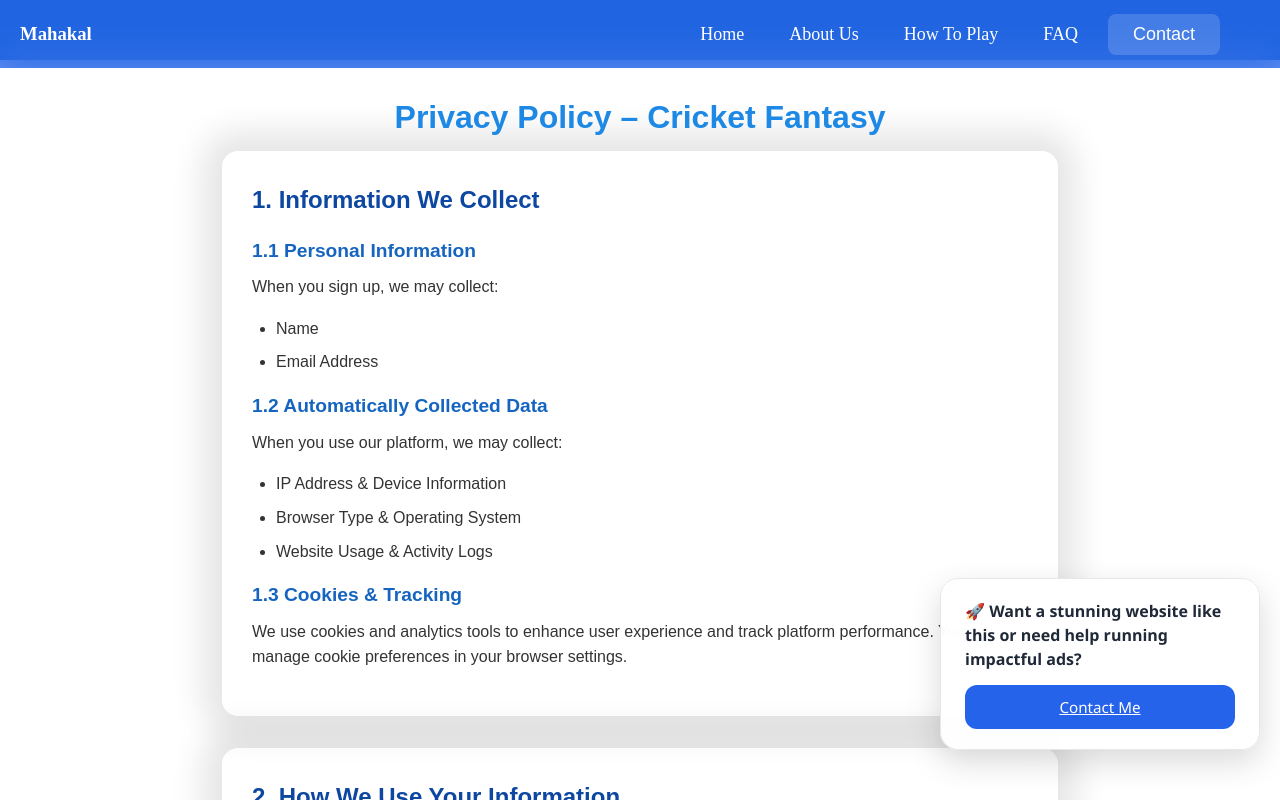
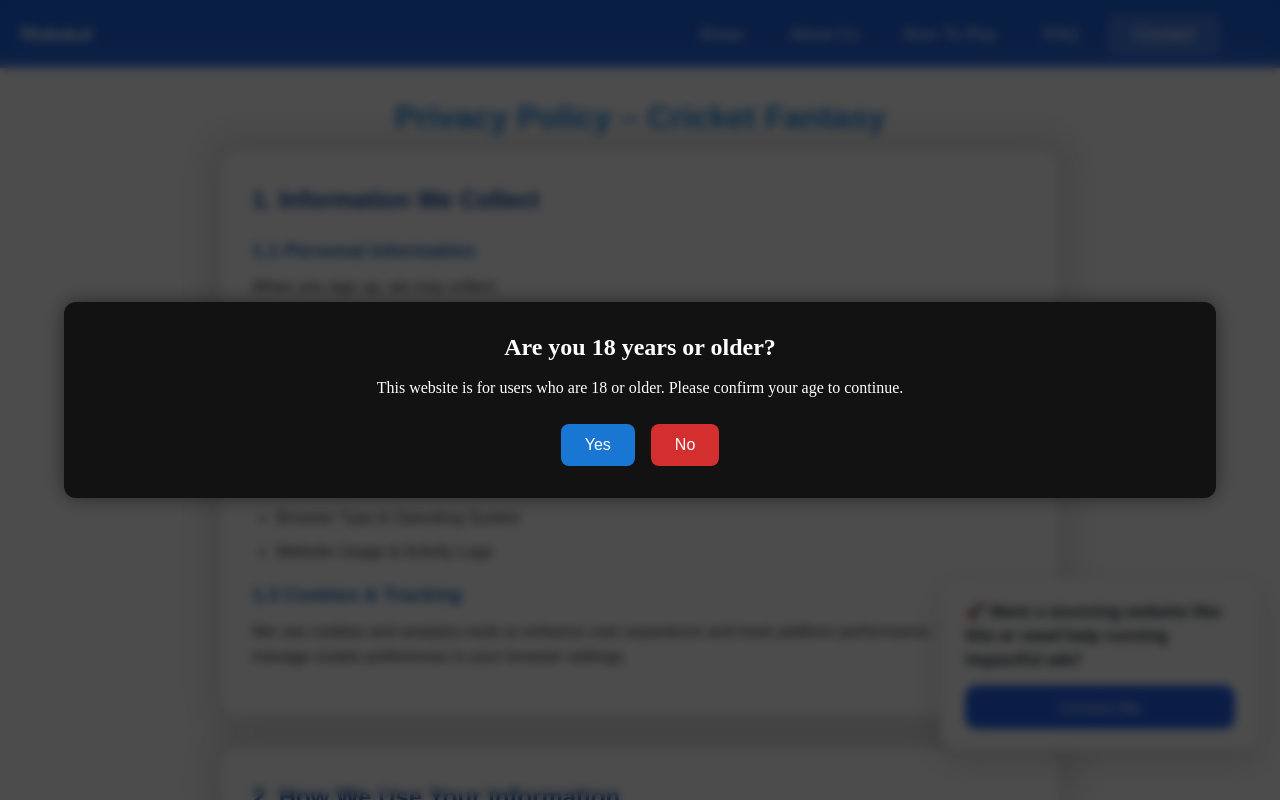
Before and after one commit to TheMahakalLiveWebApp/App, a Next.js app: page /privacy-policy in a window 1280 px wide. Built offline with nearby package versions, Linux system fonts and the light colour scheme.

Commit message:
verify age added and game policy

```diff
--- a/app/about/page.tsx
+++ b/app/about/page.tsx
@@ -90,10 +90,7 @@ const About = () => {
                 <div className="heading">Contact Us</div>
                 <div className="about">
                     <div className="subheading">Have questions, feedback, or need support? We’re here to help!</div>
-                    <div className="info">
-                        <li><p>Email</p>: <a href="mailto:support@khelofantasy.site" target="_blank">support@khelofantasy.site</a></li>
-                        <li>Address: Wadgaon Sheri, Pune, Maharashtra 411014</li>
-                    </div>
+
                 </div>
                 <div className="conclusion">For assistance, visit our <Link href="/faq">FAQ</Link> or <Link href="/contact">Contact Us</Link> page.</div>
             </section>
--- /dev/null
+++ b/app/ageverify/AgeVerifyer.tsx
@@ -0,0 +1,109 @@
+"use client";
+import { useEffect, useState } from "react";
+
+export default function AgeGateWrapper({ children }: { children: React.ReactNode }) {
+  const [hasMounted, setHasMounted] = useState(false);
+  const [isVerified, setIsVerified] = useState<boolean | null>(null);
+
+  useEffect(() => {
+    setHasMounted(true);
+    const verified = localStorage.getItem("age_verified");
+    setIsVerified(verified === "true");
+  }, []);
+
+  const handleYes = () => {
+    localStorage.setItem("age_verified", "true");
+    setIsVerified(true);
+  };
+
+  const handleNo = () => {
+    window.location.reload();
+  };
+
+  if (!hasMounted) return null;
+
+  return (
+    <>
+      {children}
+      {(isVerified === false || isVerified === null) && (
+        <div style={overlayStyle}>
+          <div style={modalBoxStyle}>
+            <h2 style={headingStyle}>Are you 18 years or older?</h2>
+            <p style={infoboxStyle}>
+              This website is for users who are 18 or older. Please confirm your age to continue.
+            </p>
+            <div style={btnContainerStyle}>
+              <button onClick={handleYes} style={yesBtnStyle}>Yes</button>
+              <button onClick={handleNo} style={noBtnStyle}>No</button>
+            </div>
+          </div>
+        </div>
+      )}
+    </>
+  );
+}
+const overlayStyle = {
+  position: "fixed" as const,
+  top: 0,
+  left: 0,
+  width: "100vw",
+  height: "100vh",
+  backgroundColor: "rgba(0, 0, 0, 0.7)",
+  display: "flex",
+  alignItems: "center",
+  justifyContent: "center",
+  zIndex: 9999,
+  padding: "1rem",
+  boxSizing: "border-box" as const,
+  backdropFilter: "blur(5px)",
+};
+
+const modalBoxStyle = {
+  background: "#121212",
+  padding: "2rem",
+  borderRadius: "12px",
+  color: "white",
+  textAlign: "center" as const,
+  boxShadow: "0 0 20px rgba(0,0,0,0.5)",
+  maxWidth: "90vw",
+  width: "100%",
+  maxHeight: "90vh",
+};
+
+const headingStyle = {
+  fontSize: "1.5rem",
+  marginBottom: "1rem",
+};
+
+const infoboxStyle = {
+  fontSize: "1rem",
+  marginBottom: "1.5rem",
+  lineHeight: "1.4",
+};
+
+const btnContainerStyle = {
+  display: "flex",
+  justifyContent: "center",
+  flexWrap: "wrap" as const,
+  gap: "1rem",
+};
+
+const yesBtnStyle = {
+  background: "#1976d2",
+  border: "none",
+  color: "#fff",
+  padding: "0.75rem 1.5rem",
+  borderRadius: "8px",
+  fontSize: "1rem",
+  cursor: "pointer",
+};
+
+const noBtnStyle = {
+  background: "#d32f2f",
+  border: "none",
+  color: "#fff",
+  padding: "0.75rem 1.5rem",
+  borderRadius: "8px",
+  fontSize: "1rem",
+  cursor: "pointer",
+};
--- a/app/disclaimer/page.tsx
+++ b/app/disclaimer/page.tsx
@@ -69,7 +69,6 @@ const DisclaimerLegality = () => {
         <h2>7. Contact Us</h2>
         <p>For legal inquiries, please reach out to:</p>
         <ul>
-          <li>Email: <a href="mailto:legal@reddyannagamess3.shop" target="_blank" >legal@reddyannagamess3.shop</a></li>
           <li>Contact Page: <Link href="/contact">Click Here</Link></li>
         </ul>
       </section>
--- a/app/fair-play-policy/page.tsx
+++ b/app/fair-play-policy/page.tsx
@@ -65,7 +65,6 @@ const FairPlayPolicy = () => {
           For inquiries related to fair play violations or policy clarifications:
         </p>
         <ul>
-          <li>Email: <Link href="mailto:support@reddyannagamess3.shop" target="_blank">support@reddyannagamess3.shop</Link></li>
           <li>Contact Page: <Link href="/contact" >Click Here</Link></li>
         </ul>
       </section>
--- a/app/footer/footer.tsx
+++ b/app/footer/footer.tsx
@@ -24,6 +24,7 @@ const Footer = () => {
             <li><Link href="/faq"  >FAQ</Link></li>
             <li><Link href="/how-to-play" >How To Play</Link></li>
             <li><Link href="/privacy-policy">Privacy Policy</Link></li>
+            <li><Link href="/responsible-game-policy">Responsible Gaming</Link></li>
             <li><Link href="/fair-play-policy" >Fair Play Policy</Link></li>
             <li><Link href="/terms-and-conditions"  >Terms & Conditions</Link></li>
             <li><Link href="/disclaimer"  >Disclaimer & Legit Notice</Link></li>
--- a/app/layout.tsx
+++ b/app/layout.tsx
@@ -1,9 +1,11 @@
-import { Analytics } from "@vercel/analytics/next"
+// app/layout.tsx
+import "./globals.css";
 import type { Metadata } from "next";
 import { Geist, Geist_Mono } from "next/font/google";
-import "./globals.css";
 import NavBar from "./navbar";
 import { Footer } from "./footer/footer";
+import AgeGateWrapper from "./ageverify/AgeVerifyer"; // client component
+import { Analytics } from "@vercel/analytics/next";
 
 const geistSans = Geist({
   variable: "--font-geist-sans",
@@ -22,16 +24,18 @@ export const metadata: Metadata = {
 
 export default function RootLayout({
   children,
-}: Readonly<{
+}: {
   children: React.ReactNode;
-}>) {
+}) {
   return (
     <html lang="en">
       <body className={`${geistSans.variable} ${geistMono.variable}`}>
+        <AgeGateWrapper>
           <NavBar />
           {children}
-          <Analytics/>
+          <Analytics />
           <Footer />
+        </AgeGateWrapper>
       </body>
     </html>
   );
--- a/app/myads/myads.scss
+++ b/app/myads/myads.scss
@@ -13,6 +13,10 @@
   font-family: "Segoe UI", Roboto, "Helvetica Neue", Arial, sans-serif;
   margin-bottom: 30px;
   transition: transform 0.3s ease;
+
+  a{
+    text-decoration: none;
+  }
 
   &:hover {
     transform: translateY(-4px);
--- a/app/privacy-policy/page.tsx
+++ b/app/privacy-policy/page.tsx
@@ -98,7 +98,6 @@ const PrivacyPolicy = () => {
         </p>
         <p>For privacy-related inquiries, contact:</p>
         <ul>
-          <li>Email: <a href="mailto:privacy@khelofantasy.site" target="_blank" >privacy@khelofantasy.site</a></li>
           <li>Contact Page: <Link href="/contact" >Click Here</Link></li>
         </ul>
       </section>
--- a/app/responsible-game-policy/page.tsx
+++ b/app/responsible-game-policy/page.tsx
@@ -72,7 +72,6 @@ const ResponsibleGaming = () => {
           If you need assistance with responsible gaming, self-exclusion, or have concerns, reach out to us:
         </p>
         <ul>
-          <li>Email: <a href="mailto:support@khelofantasy.site" target="_blank" >support@khelofantasy.site</a></li>
           <li>Contact Page: <Link href="/contact">Click Here</Link></li>
         </ul>
       </section>
--- a/app/terms-and-conditions/page.tsx
+++ b/app/terms-and-conditions/page.tsx
@@ -102,7 +102,6 @@ const TermsConditions = () => {
         <h2>10. Contact Us</h2>
         <p>For any questions or clarifications, please reach out to our support team:</p>
         <ul>
-          <li>Email: <a href="mailto:support@khelofantasy.site" target="_blank" >support@khelofantasy.site</a></li>
           <li>Contact Page: <Link href="/contact" >Click Here</Link></li>
         </ul>
       </section>
```
Also changed, not shown: app/ageverify/style.scss (added, +71 -0 lines).
